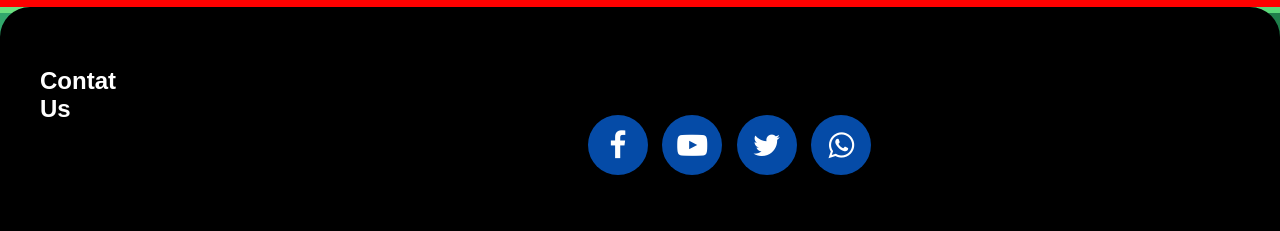
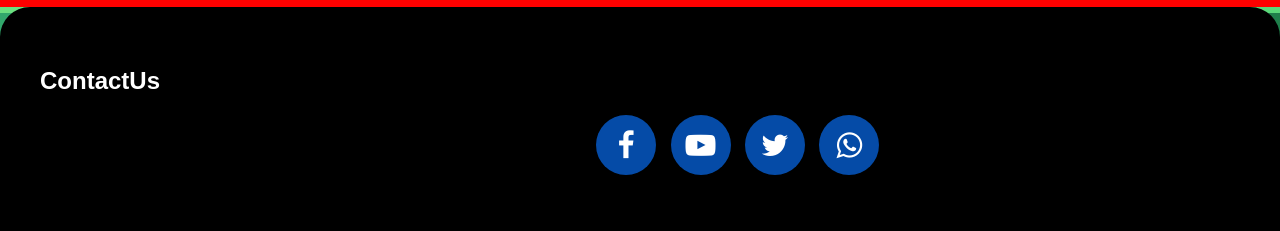
Before and after one commit to 123Isaac/CW_CST1340, a plain HTML site: page main.html in a window 1280 px wide. Shown: the part 787-1018 px from the top of the page. Drawn offline with Linux system fonts and the light colour scheme.

Commit message:
fixed the contact

```diff
--- a/main.html
+++ b/main.html
@@ -62,7 +62,7 @@
         </main>
         <footer>
             <section class="footer-section">
-                <h2>Contat Us</h2>
+                <h2>ContactUs</h2>
                 <section class="socials">
                     <div class="wrapper1">
                         <div class="button">
```
